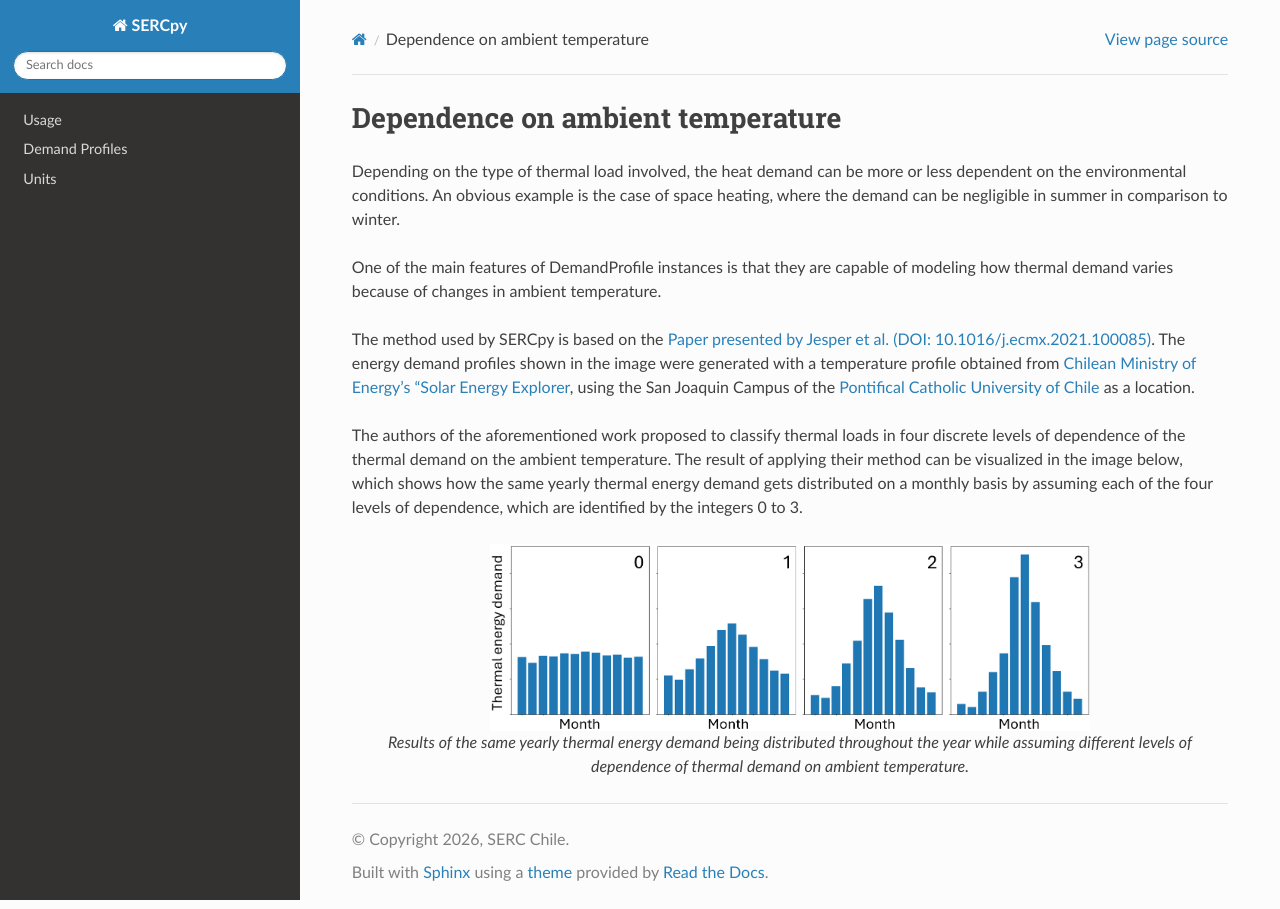
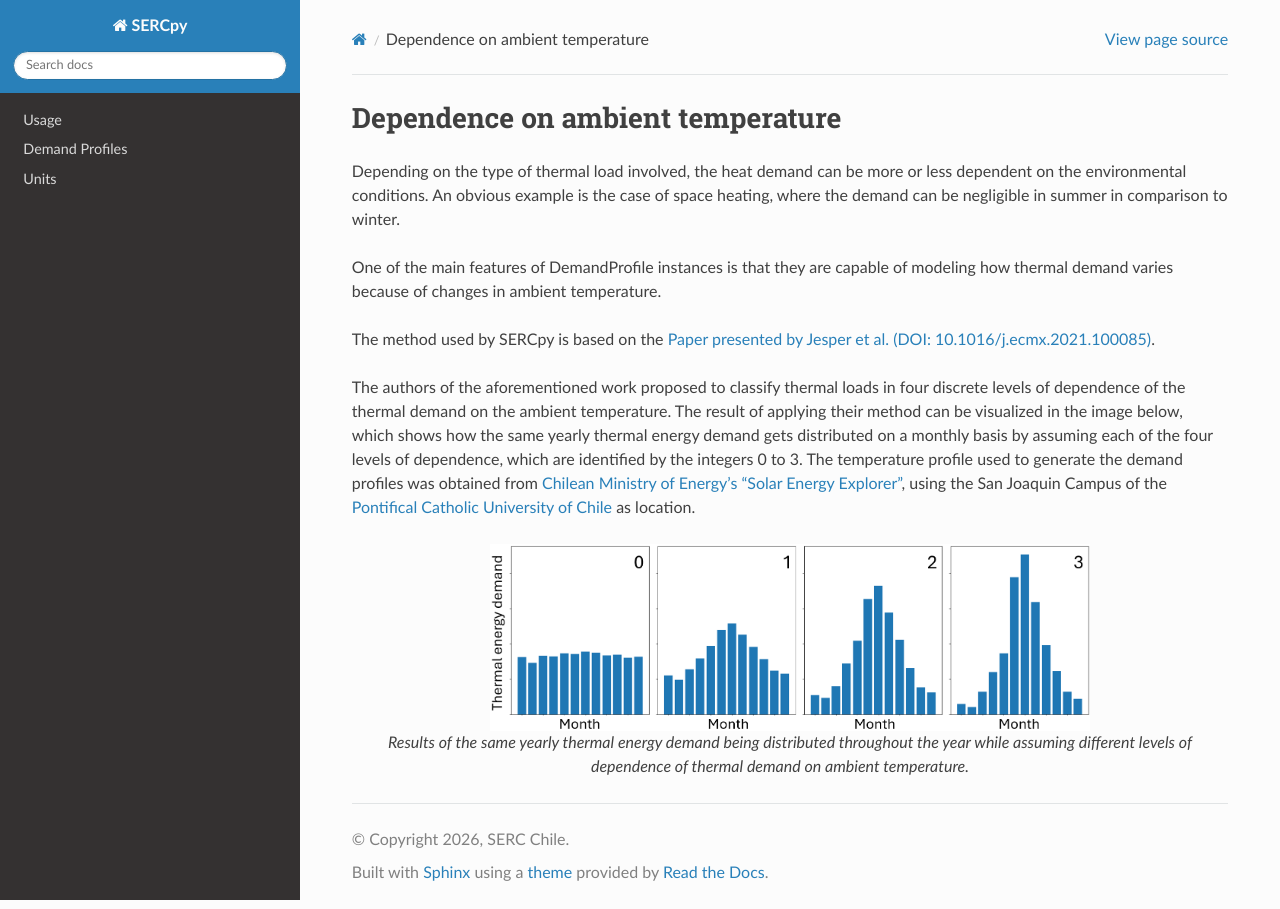
Before and after one commit to serc-chile/SERCpy, a Sphinx documentation site: the page built from docs/source/Tamb_dependence.rst, in a window 1280 px wide. Built offline with Sphinx 7.4.7 and the Read the Docs theme 3.1.0, drawn with Linux system fonts in a browser that asks for light colours; pages that are not in the unit, such as notebooks, are missing from menus.

Commit message:
Update Tamb_dependence.rst

```diff
--- a/docs/source/Tamb_dependence.rst
+++ b/docs/source/Tamb_dependence.rst
@@ -7,9 +7,8 @@ An obvious example is the case of space heating, where the demand can be negligi
 One of the main features of DemandProfile instances is that they are capable of modeling how thermal demand varies because of changes in ambient temperature.
 
 The method used by SERCpy is based on the `Paper presented by Jesper et al. (DOI: 10.1016/j.ecmx.2021.100085) <https://www.sciencedirect.com/science/article/pii/S2590174521000106>`_.
-The energy demand profiles shown in the image were generated with a temperature profile obtained from `Chilean Ministry of Energy's "Solar Energy Explorer <https://solar.minenergia.cl/inicio>`_, using the San Joaquin Campus of the `Pontifical Catholic University of Chile <https://www.uc.cl/en>`_ as a location.
 
-The authors of the aforementioned work proposed to classify thermal loads in four discrete levels of dependence of the thermal demand on the ambient temperature. The result of applying their method can be visualized in the image below, which shows how the same yearly thermal energy demand gets distributed on a monthly basis by assuming each of the four levels of dependence, which are identified by the integers 0 to 3.
+The authors of the aforementioned work proposed to classify thermal loads in four discrete levels of dependence of the thermal demand on the ambient temperature. The result of applying their method can be visualized in the image below, which shows how the same yearly thermal energy demand gets distributed on a monthly basis by assuming each of the four levels of dependence, which are identified by the integers 0 to 3. The temperature profile used to generate the demand profiles was obtained from `Chilean Ministry of Energy's "Solar Energy Explorer" <https://solar.minenergia.cl/inicio>`_, using the San Joaquin Campus of the `Pontifical Catholic University of Chile <https://www.uc.cl/en>`_ as location.
 
 .. figure:: /images/Tamb_dependence_img.png
    :alt: Yearly thermal demand profiles assuming different levels of ambient temperature dependence
```
